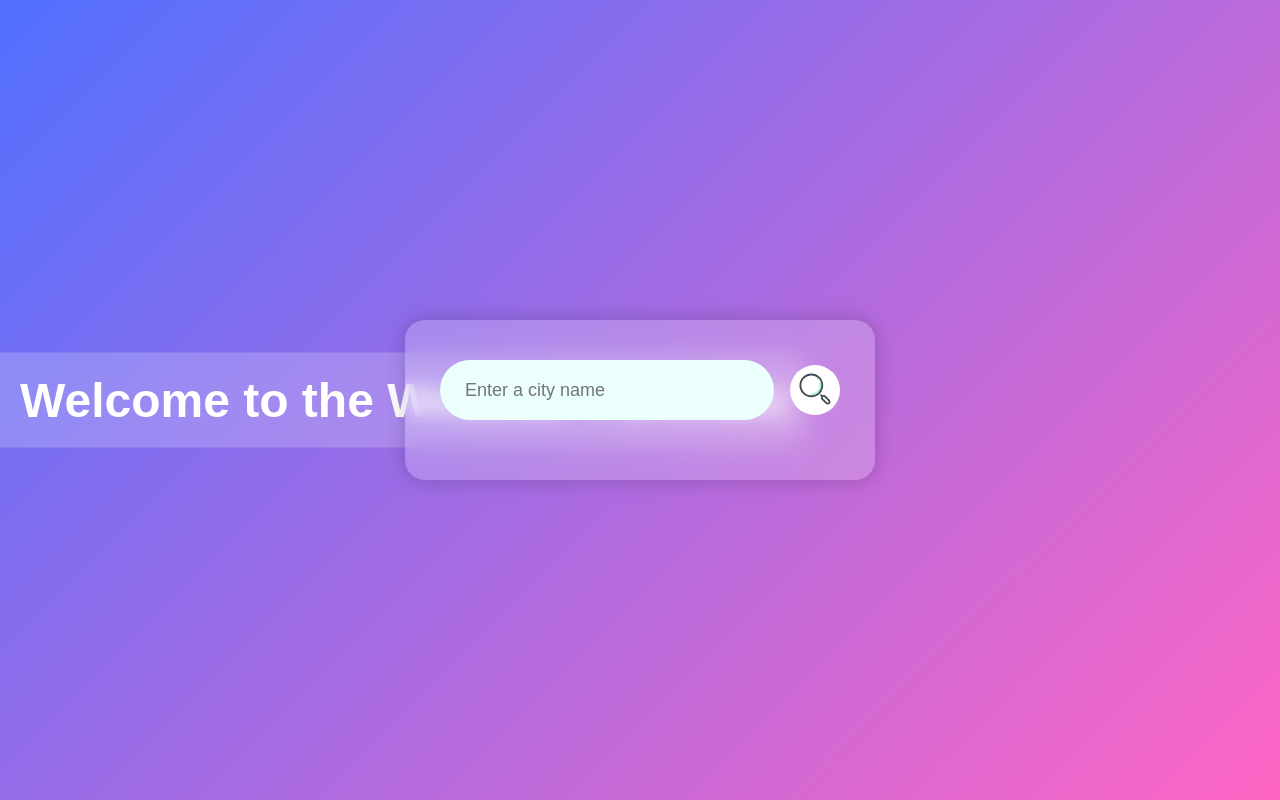
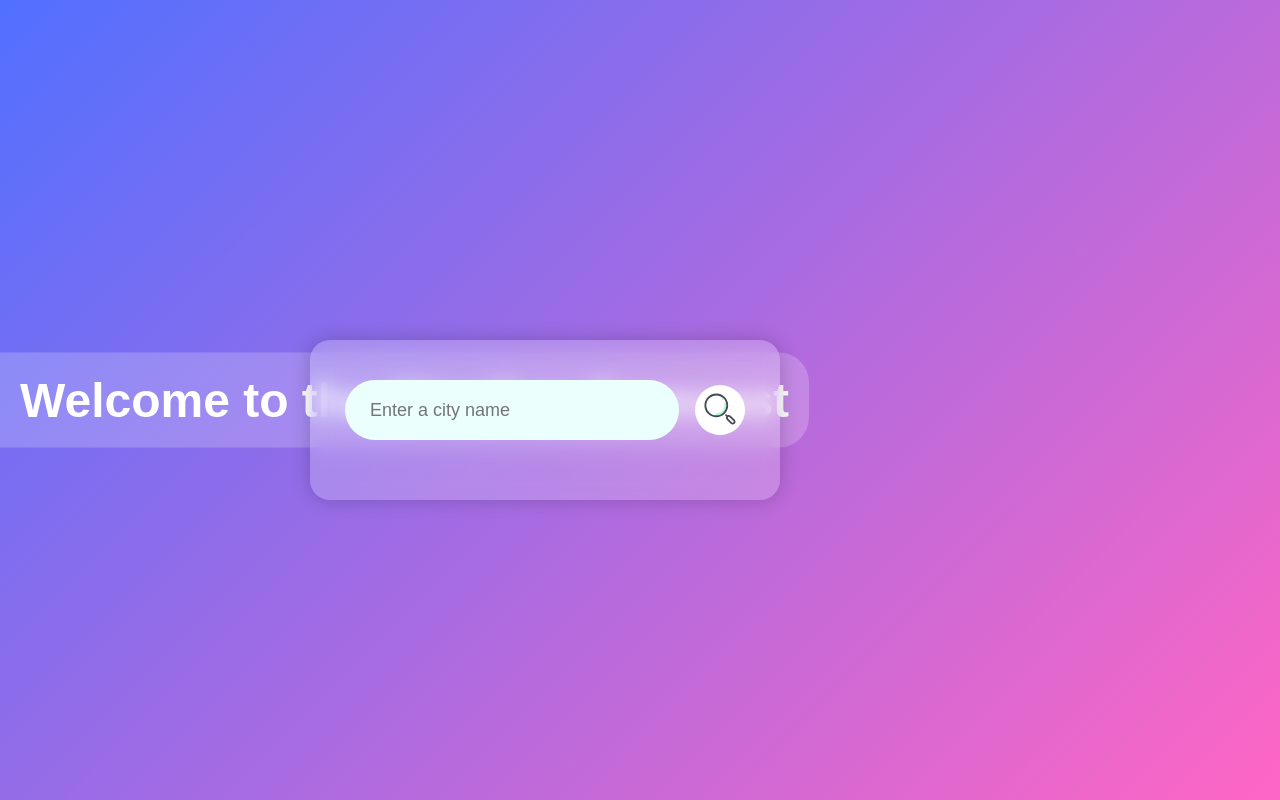
Before and after one commit to anurag-handique/Weather-ForeCast, a plain HTML site: page index.html in a window 1280 px wide. Drawn offline with Linux system fonts and the light colour scheme.

Commit message:
Update style.css

```diff
--- a/style.css
+++ b/style.css
@@ -25,6 +25,10 @@ body {
     text-align: center;
     box-shadow: 0px 0px 20px rgba(0, 0, 0, 0.2);
     transition: background 0.3s ease-in-out;
+    position: absolute;
+    right: 500px;
+    top: 50%;
+    transform: translateY(-50%);
 }
 
 .card:hover {
```
